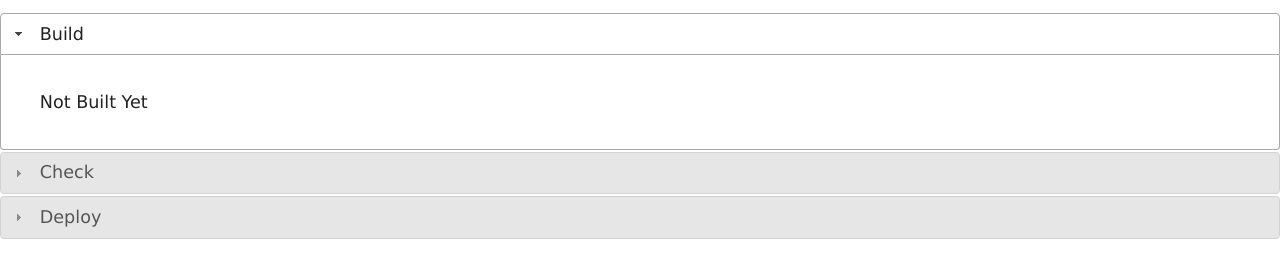
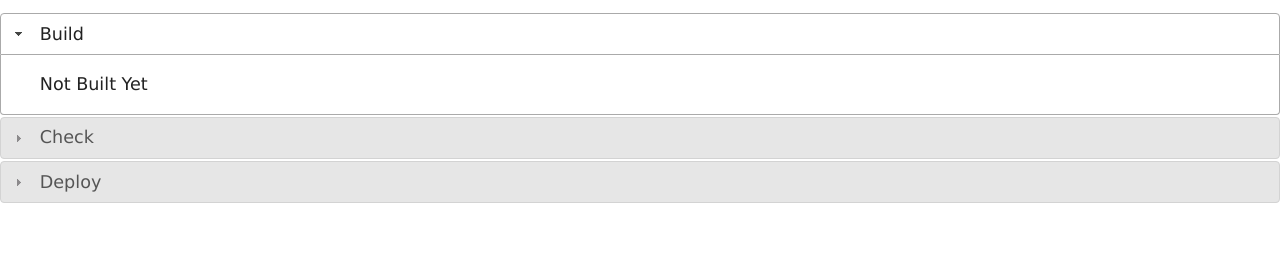
Before and after one commit to rioki/autobuild, a website: page assets/index.html in a window 1280 px wide. Shown: the part 173-450 px from the top of the page. Drawn offline with Linux system fonts and the light colour scheme; files whose address does not match are found by name.

Commit message:
Fixes and improves ui design.

```diff
--- a/assets/index.html
+++ b/assets/index.html
@@ -11,7 +11,8 @@
     <script>
       $(function() {
         $("#details").accordion({
-          heightStyle: "content"
+          heightStyle: "content",
+          collapsible: true
         });
       });
     </script>
@@ -19,22 +20,22 @@
   <body>
     <h1>Title</h1>
     <div id="status">Not Built</div>
-    <div id="details">
-      <h3 class="build">Build</h3>
-      <div id="build">
+    <ul id="details">
+      <li id="build">
+        <h3>Build</h3>
         <p>Not Built Yet</p>
         <pre></pre>
-      </div>
-      <h3 class="check">Check</h3>
-      <div id="check">
+      </li>
+      <li id="check">
+        <h3>Check</h3>
         <p>Not Built Yet</p>
         <pre></pre>
-      </div>
-      <h3 class="deploy">Deploy</h3>
-      <div id="deploy">
+      </li>
+      <li id="deploy">
+        <h3>Deploy</h3>
         <p>Not Built Yet</p>
         <pre></pre>
-      </div>
-    </div>
+      </li>
+    </ul>
   </body>
 </html>
```
Also changed, not shown: assets/css/jquery-ui-1.9.0.custom.css, assets/images/ui-bg_flat_0_aaaaaa_40x100.png (renamed from assets/css/ui-bg_flat_0_aaaaaa_40x100.png), assets/images/ui-bg_flat_65_ffffff_40x100.png (renamed from assets/css/ui-bg_flat_65_ffffff_40x100.png), assets/images/ui-bg_flat_75_cccccc_40x100.png (renamed from assets/css/ui-bg_flat_75_cccccc_40x100.png), assets/images/ui-bg_flat_75_dadada_40x100.png (renamed from assets/css/ui-bg_flat_75_dadada_40x100.png), assets/images/ui-bg_flat_75_e6e6e6_40x100.png (renamed from assets/css/ui-bg_flat_75_e6e6e6_40x100.png), assets/images/ui-bg_flat_75_ffffff_40x100.png (renamed from assets/css/ui-bg_flat_75_ffffff_40x100.png), assets/images/ui-bg_glass_55_fbf9ee_1x400.png (renamed from assets/css/ui-bg_glass_55_fbf9ee_1x400.png), assets/images/ui-bg_glass_95_fef1ec_1x400.png (renamed from assets/css/ui-bg_glass_95_fef1ec_1x400.png), assets/images/ui-icons_222222_256x240.png (renamed from assets/css/ui-icons_222222_256x240.png), assets/images/ui-icons_2e83ff_256x240.png (renamed from assets/css/ui-icons_2e83ff_256x240.png), assets/images/ui-icons_454545_256x240.png (renamed from assets/css/ui-icons_454545_256x240.png), assets/images/ui-icons_888888_256x240.png (renamed from assets/css/ui-icons_888888_256x240.png), assets/images/ui-icons_cd0a0a_256x240.png (renamed from assets/css/ui-icons_cd0a0a_256x240.png).
